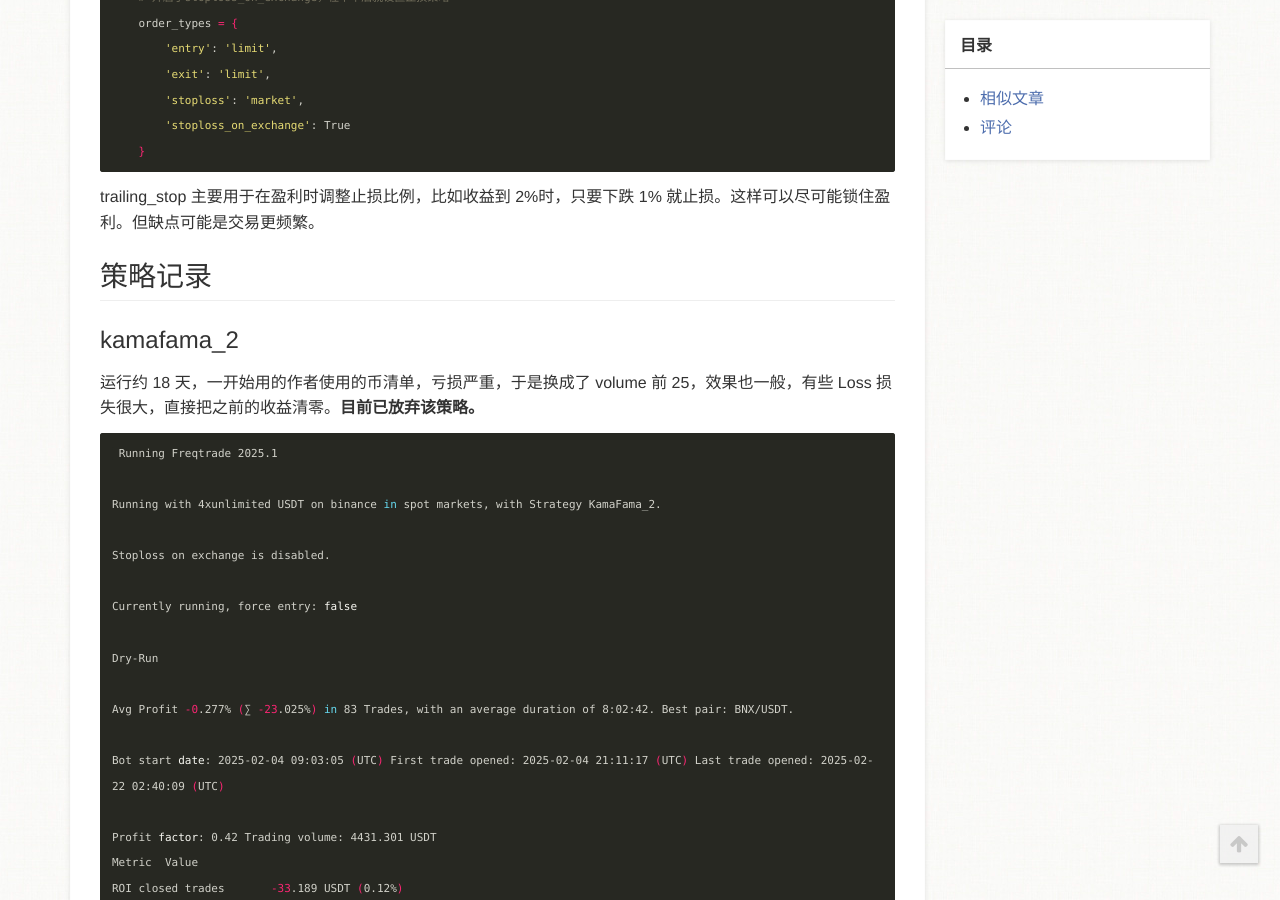
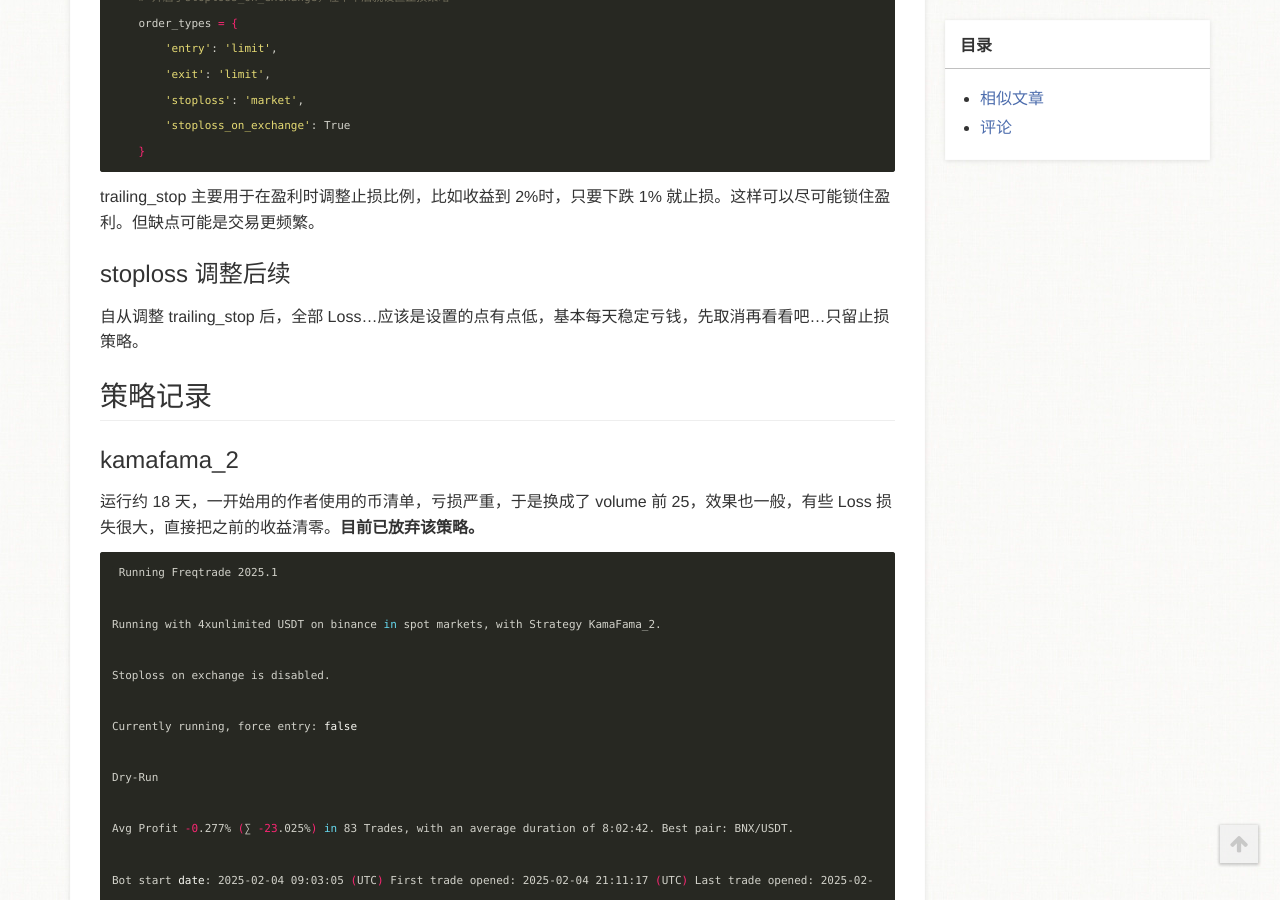
Before and after one commit to zm1990s/halfcoffee, a Jekyll site: the page built from _posts/2025-02-05-freqtrade.markdown, in a window 1280 px wide and 900 px high, scrolled down 6787 px. Built offline with Jekyll 4.4.1, drawn with Linux system fonts in a browser that asks for light colours; comment, search, counter and statistics services are not loaded; a style sheet for code colours, icons or effects is not loaded.

Commit message:
20250415

```diff
--- a/_posts/2025-02-05-freqtrade.markdown
+++ b/_posts/2025-02-05-freqtrade.markdown
@@ -292,6 +292,12 @@ docker compose up -d
 
 trailing_stop 主要用于在盈利时调整止损比例，比如收益到 2%时，只要下跌 1% 就止损。这样可以尽可能锁住盈利。但缺点可能是交易更频繁。
 
+### stoploss 调整后续
+
+自从调整 trailing_stop 后，全部 Loss...应该是设置的点有点低，基本每天稳定亏钱，先取消再看看吧...只留止损策略。
+
+
+
 ## 策略记录
 
 ### kamafama_2
```
